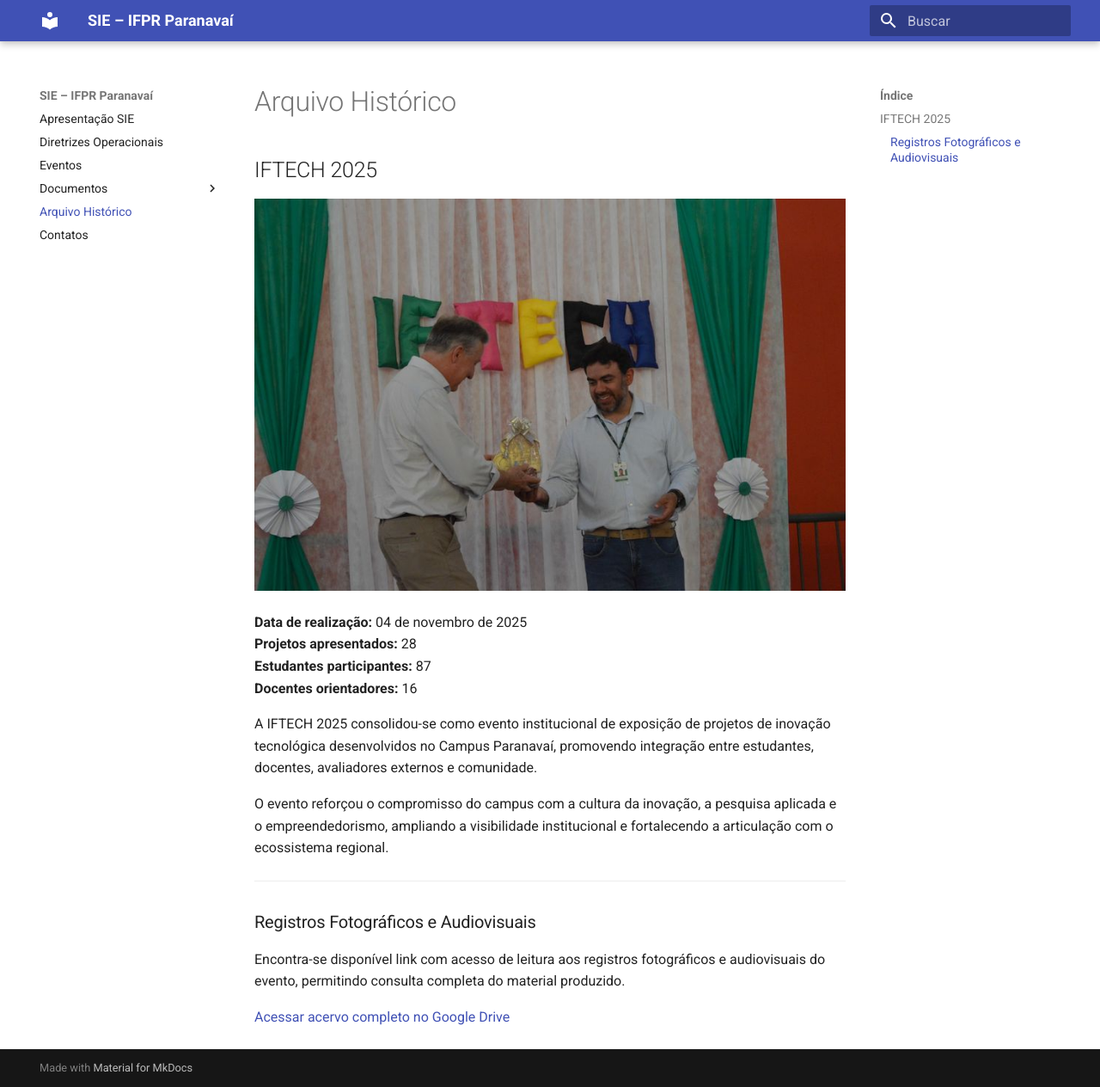
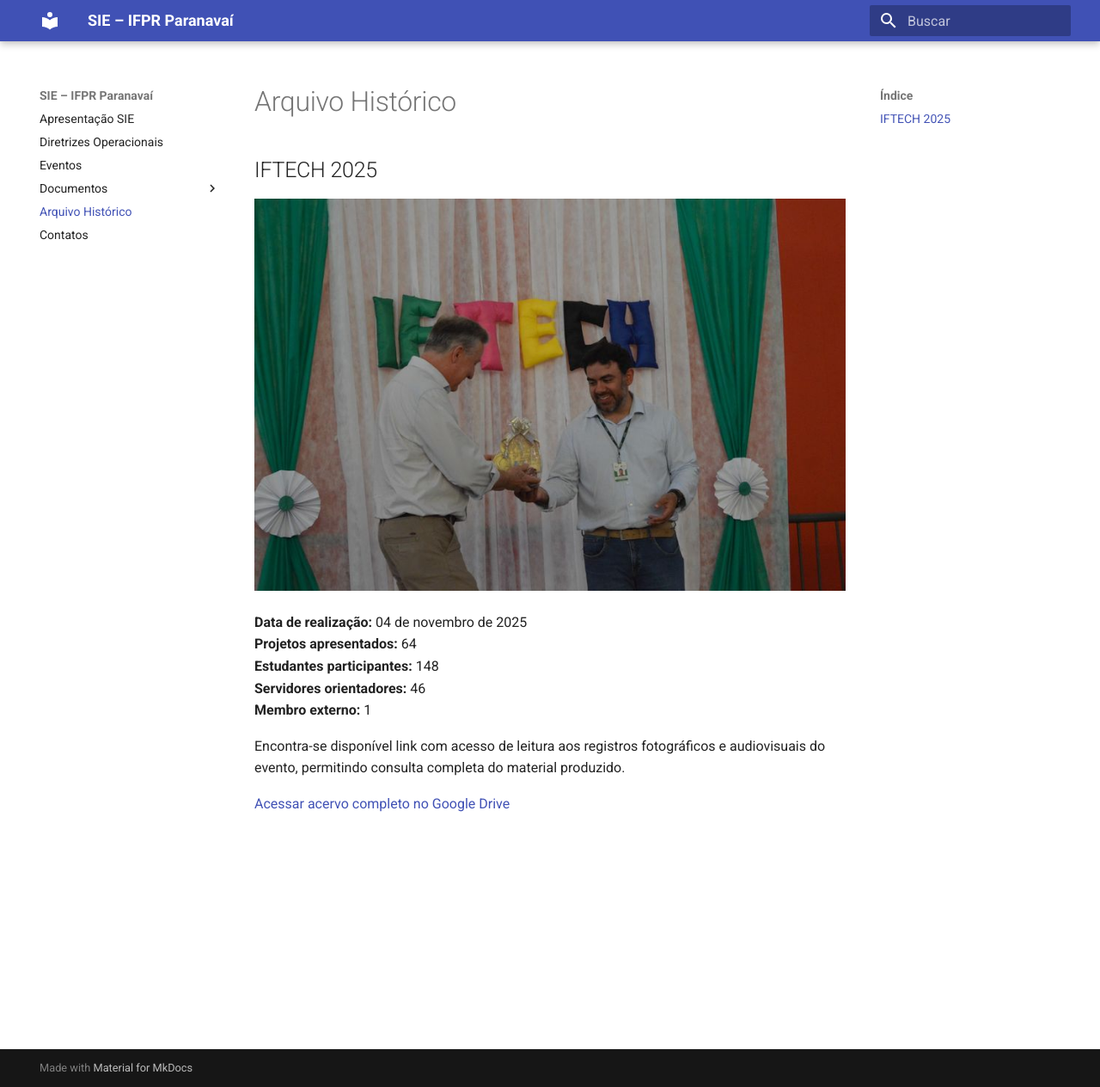
Before and after one commit to ifpr-sie-paranavai/dossie, an MkDocs documentation site: the page built from docs/historico.md, in a window 1280 px wide and 1264 px high. Shown: the whole window at 86% size. Built offline with MkDocs 1.6.1 and Material for MkDocs 9.7.7, drawn with Linux system fonts in a browser that asks for light colours.

Commit message:
Update historico.md

```diff
--- a/docs/historico.md
+++ b/docs/historico.md
@@ -5,17 +5,10 @@
 ![IFTECH 2025](imagens/iftech_2025_capa.jpg)
 
 **Data de realização:** 04 de novembro de 2025
-**Projetos apresentados:** 28
-**Estudantes participantes:** 87
-**Docentes orientadores:** 16
-
-A IFTECH 2025 consolidou-se como evento institucional de exposição de projetos de inovação tecnológica desenvolvidos no Campus Paranavaí, promovendo integração entre estudantes, docentes, avaliadores externos e comunidade.
-
-O evento reforçou o compromisso do campus com a cultura da inovação, a pesquisa aplicada e o empreendedorismo, ampliando a visibilidade institucional e fortalecendo a articulação com o ecossistema regional.
-
----
-
-### Registros Fotográficos e Audiovisuais
+**Projetos apresentados:** 64
+**Estudantes participantes:** 148
+**Servidores orientadores:** 46
+**Membro externo:** 1
 
 Encontra-se disponível link com acesso de leitura aos registros fotográficos e audiovisuais do evento, permitindo consulta completa do material produzido.
 
```
